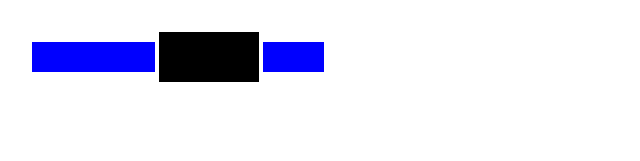
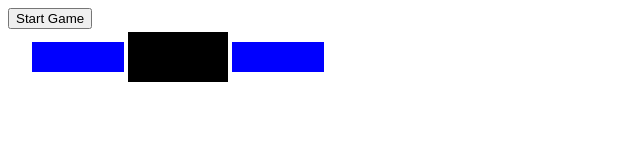
Before and after one commit to bellamza/js-xuzwhg, a website: page index.html in a window 1280 px wide. Shown: the whole page, without its empty margins (0-640 px from the left). Drawn offline with Linux system fonts and the light colour scheme.

Commit message:
2 files modified

```diff
--- a/index.html
+++ b/index.html
@@ -16,7 +16,7 @@
       <div
         style="
           position: relative;
-          width: 600px;
+          width: 500px;
           border-top: 4px solid white;
           border-left: 4px solid white;
           border-bottom: 4px solid white;
@@ -50,15 +50,12 @@
           color: white;
           border: 4px solid white;
         "
-      >
-
-
-    </div>
+      ></div>
       <!-- enemy health -->
       <div
         style="
           position: relative;
-          width: 100%;
+          width: 500px;
           border-top: 4px solid white;
           border-bottom: 4px solid white;
           border-right: 4px solid white;
@@ -77,18 +74,38 @@
           "
         ></div>
       </div>
+    </div>
 
+    <div
+      id="displayText"
+      style="
+        position: absolute;
+        color: white;
+        align-items: center;
+        justify-content: center;
+        top: 0;
+        right: 0;
+        bottom: 20;
+        left: 0;
+        dislay: none;
+      "
+    ></div>
 
-    </div>
+    <button
+      id="start"
+      style="
+        position: absolute;
+
+        align-items: center;
+        justify-content: center;
+      "
+    >
+      Start Game
+    </button>
 
     <canvas></canvas>
   </div>
 
-  <script scr="index.js"></script>
-
-
-
-
-
-
+  <script scr="index.js">
+  </script>
 </body>
```
Also changed, not shown: index.js (+11 -0 lines).
